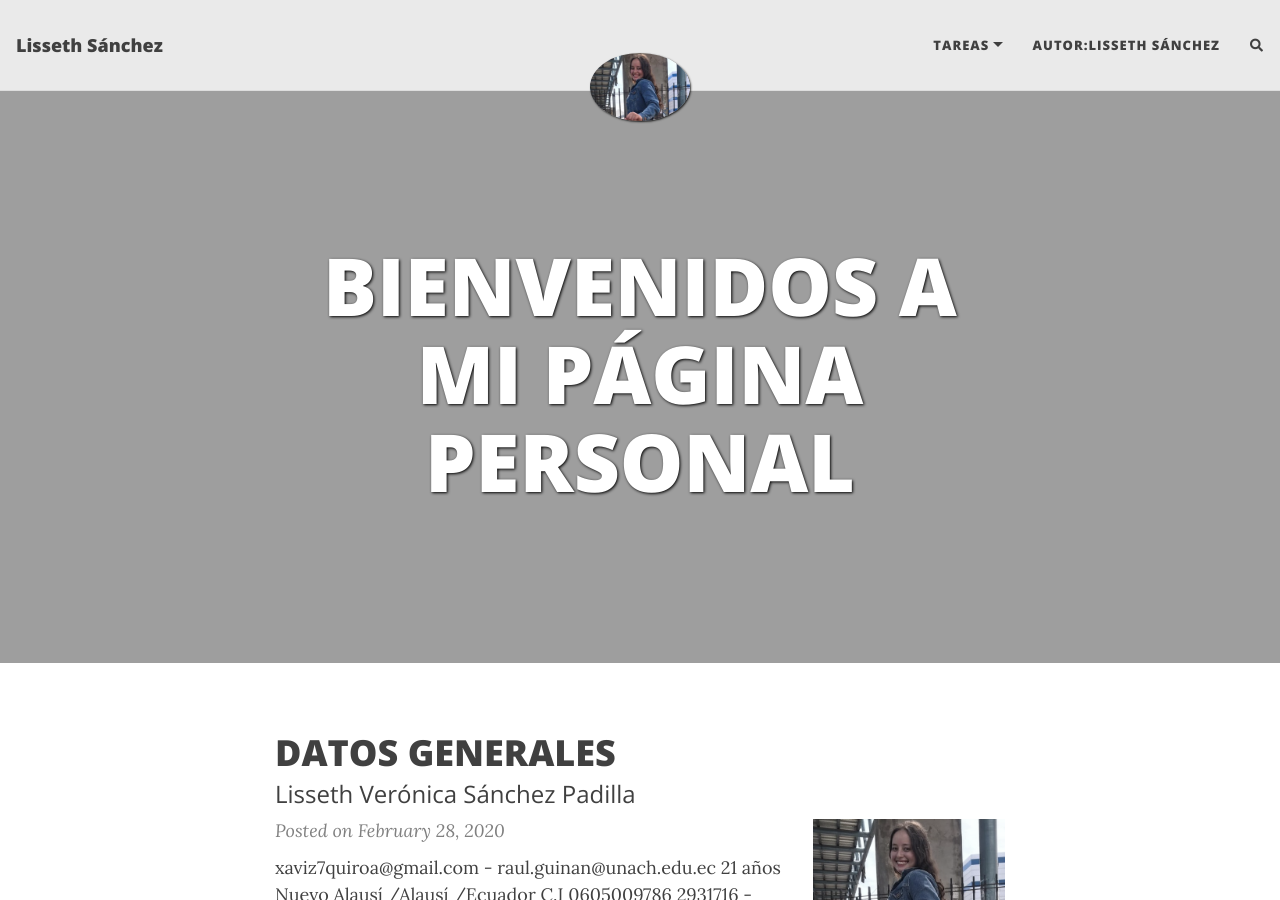
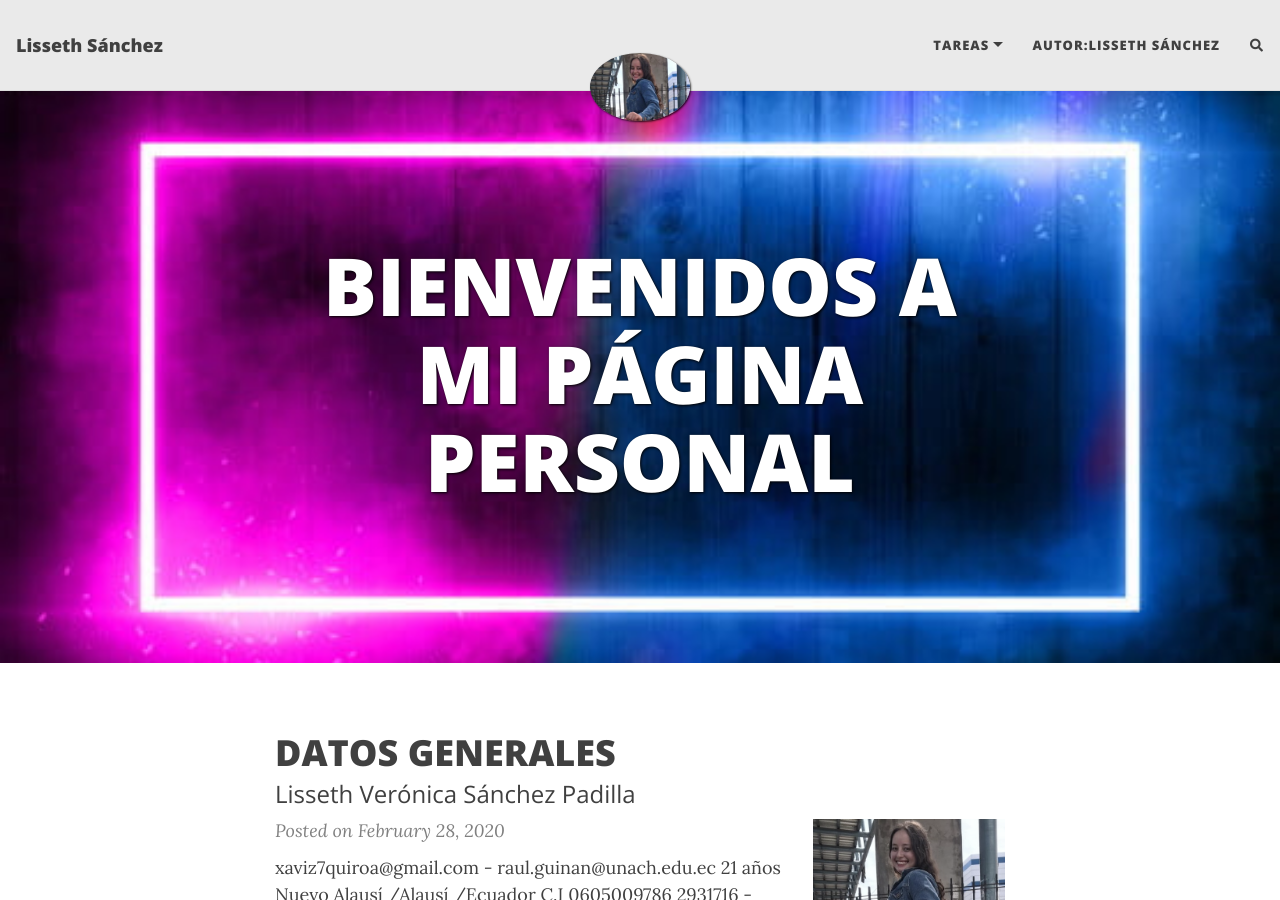
Before and after one commit to Slisseth/Slisseth.github.io, a Jekyll site: the page built from index.html, in a window 1280 px wide and 900 px high. Built offline with Jekyll 4.4.1, drawn with Linux system fonts in a browser that asks for light colours; nearby versions of some CDN libraries; the list of posts is cut into pages by our own code; comment, search, counter and statistics services are not loaded.

Commit message:
Update index.html

```diff
--- a/index.html
+++ b/index.html
@@ -2,7 +2,7 @@
 layout: home
 title: BIENVENIDOS A MI PÁGINA PERSONAL
 avatar: "/assets/img/j-q.png"
-cover-img: /assets/img/pp.png
+cover-img: /assets/img/pp.jpg
 thumbnail-img: /assets/img/thumb.png
-share-img: /assets/img/pp.png
+share-img: /assets/img/pp.jpg
 ---
```
